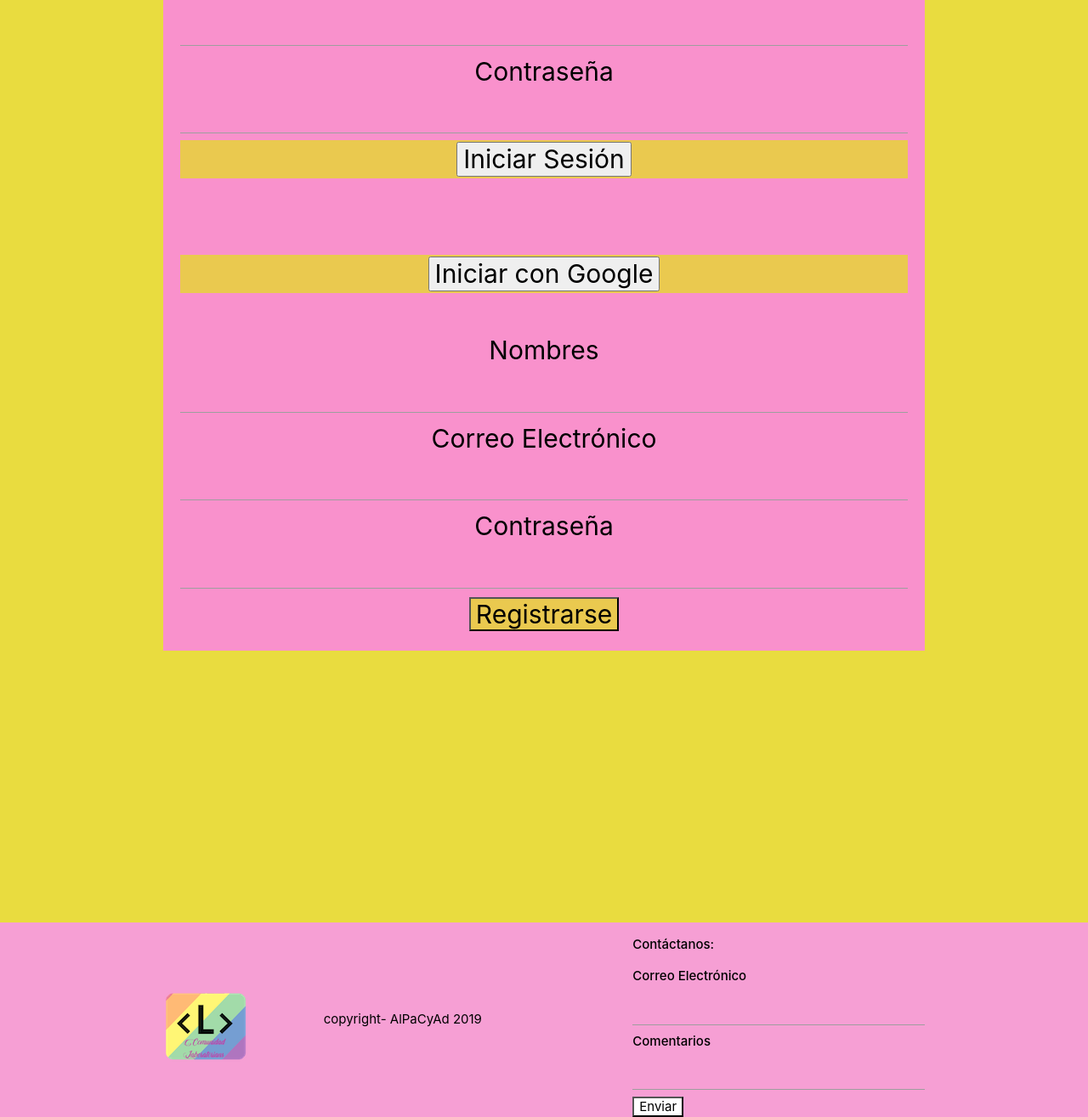
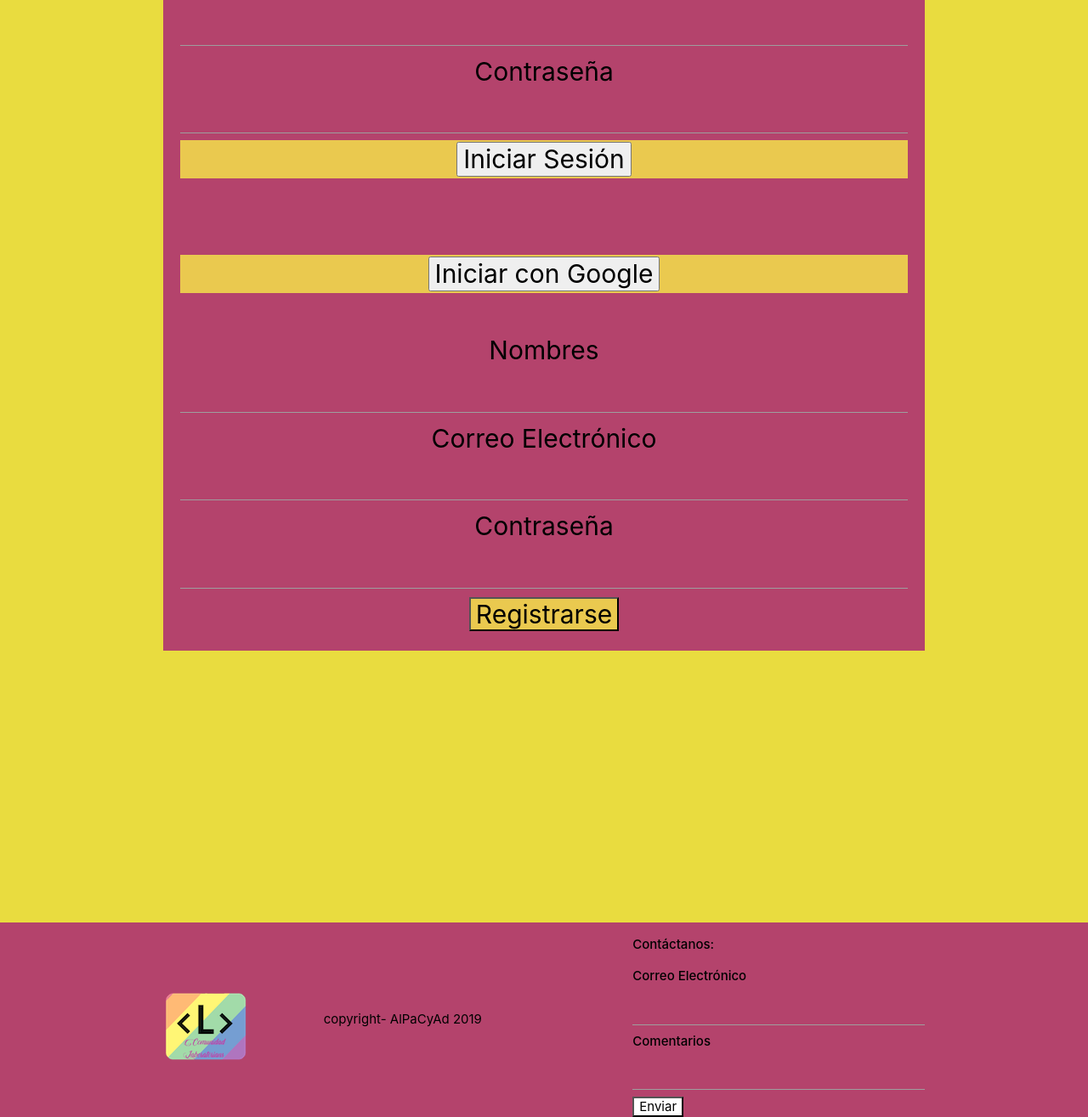
Before and after one commit to adrievelyn/social-network-LABORATORIA-prueba, a plain HTML site: page public/index.html in a window 1280 px wide. Shown: the part 941-2256 px from the top of the page at 85% size. Drawn offline with nearby package versions, Linux system fonts and the light colour scheme.

Commit message:
agregando otro color a HTML

```diff
--- a/public/css/style.css
+++ b/public/css/style.css
@@ -9,7 +9,7 @@
     padding: 20px;
     display: inline-block;
     font-size: 30px;
-    background: #F991CC;
+    background: #B4436C;
     color: black;
     margin-left: 15%;
     margin-right: 15%;
@@ -30,7 +30,7 @@ margin-right: 15%;
     text-align: center;
     font-size: 30px;
     color: white;
-    background: #F69FD4;
+    background: #B4436C;
 
 }
 
@@ -54,7 +54,7 @@ margin-right: 15%;
 }
 
 .footer {
-    background: #F69FD4;
+    background: #B4436C;
     margin-top: 25%;
     display: flex;
     align-items: center;
```
Also changed, not shown: public/imagenes/usuario_auth.jpeg (added), public/imagenes/usuario_auth.png (deleted).
